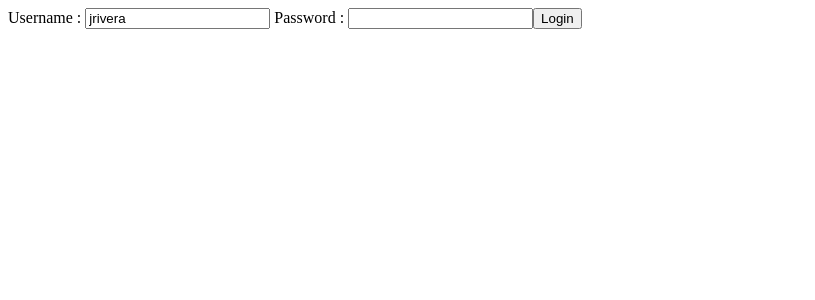
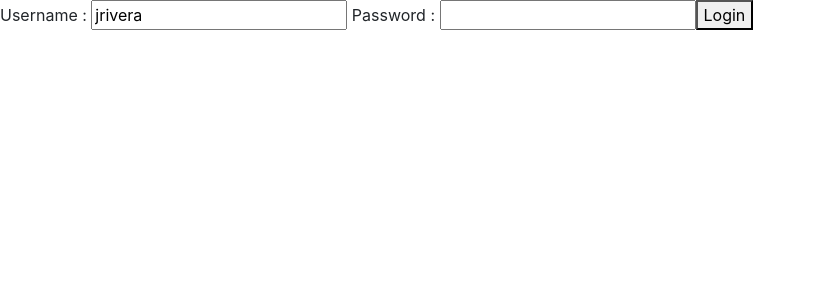
Before and after one commit to jojoriveraa/fullstack-app-frontend, an Angular app: page / in a window 1280 px wide. Shown: the top 300 px of the page, without its empty margins (0-815 px from the left). Built offline with nearby package versions, Linux system fonts and the light colour scheme.

Commit message:
add style

```diff
--- a/src/styles.css
+++ b/src/styles.css
@@ -1 +1,2 @@
 /* You can add global styles to this file, and also import other style files */
+@import url(https://stackpath.bootstrapcdn.com/bootstrap/4.2.1/css/bootstrap.min.css);
```
